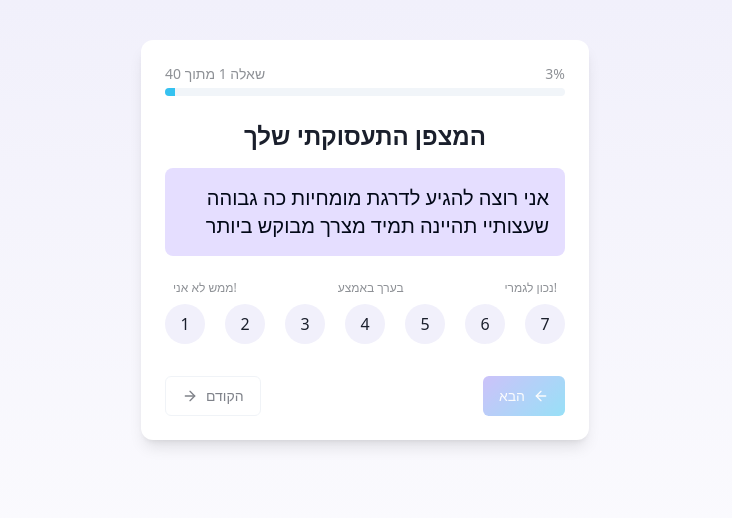
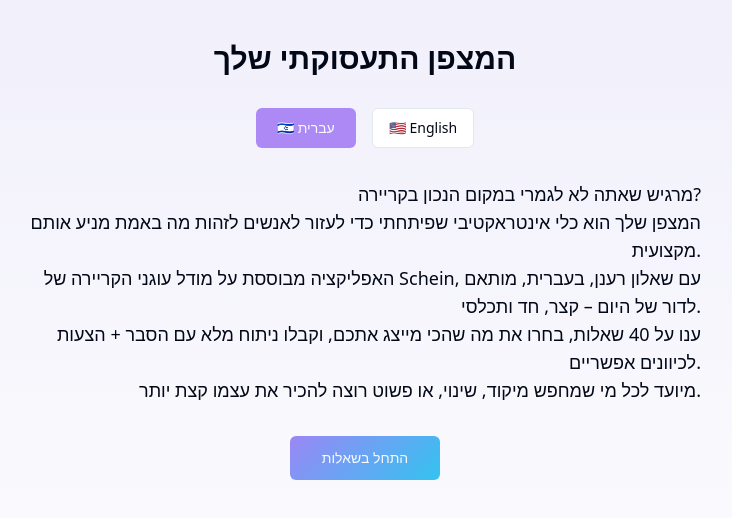
Before and after one commit to Dude775/my-career-anchor, a React (Vite) app: page / in a window 1280 px wide. Shown: the top 518 px of the page, without its empty margins (275-1007 px from the left). Built offline with nearby package versions, Linux system fonts and the light colour scheme.

Commit message:
feat: Add multilingual welcome screen
Implement a welcome screen with language selection (Hebrew/English) and translate the entire app content based on the selected language.

```diff
--- a/src/App.tsx
+++ b/src/App.tsx
@@ -1,8 +1,11 @@
+
 import { Toaster } from "@/components/ui/toaster";
 import { Toaster as Sonner } from "@/components/ui/sonner";
 import { TooltipProvider } from "@/components/ui/tooltip";
 import { QueryClient, QueryClientProvider } from "@tanstack/react-query";
-import { BrowserRouter, Routes, Route } from "react-router-dom";
+import { BrowserRouter, Routes, Route, Navigate } from "react-router-dom";
+import { LanguageProvider } from "./context/LanguageContext";
+import Welcome from "./pages/Welcome";
 import Index from "./pages/Index";
 import NotFound from "./pages/NotFound";
 
@@ -10,17 +13,19 @@ const queryClient = new QueryClient();
 
 const App = () => (
   <QueryClientProvider client={queryClient}>
+    <LanguageProvider>
       <TooltipProvider>
         <Toaster />
         <Sonner />
         <BrowserRouter>
           <Routes>
-          <Route path="/" element={<Index />} />
-          {/* ADD ALL CUSTOM ROUTES ABOVE THE CATCH-ALL "*" ROUTE */}
+            <Route path="/" element={<Welcome />} />
+            <Route path="/quiz" element={<Index />} />
             <Route path="*" element={<NotFound />} />
           </Routes>
         </BrowserRouter>
       </TooltipProvider>
+    </LanguageProvider>
   </QueryClientProvider>
 );
 
--- /dev/null
+++ b/src/context/LanguageContext.tsx
@@ -0,0 +1,29 @@
+
+import React, { createContext, useContext, useState } from 'react';
+
+type Language = 'he' | 'en';
+
+interface LanguageContextType {
+  language: Language;
+  setLanguage: (lang: Language) => void;
+}
+
+const LanguageContext = createContext<LanguageContextType | undefined>(undefined);
+
+export function LanguageProvider({ children }: { children: React.ReactNode }) {
+  const [language, setLanguage] = useState<Language>('he');
+
+  return (
+    <LanguageContext.Provider value={{ language, setLanguage }}>
+      {children}
+    </LanguageContext.Provider>
+  );
+}
+
+export function useLanguage() {
+  const context = useContext(LanguageContext);
+  if (context === undefined) {
+    throw new Error('useLanguage must be used within a LanguageProvider');
+  }
+  return context;
+}
--- /dev/null
+++ b/src/data/translations.ts
@@ -0,0 +1,29 @@
+
+export const translations = {
+  he: {
+    welcome: {
+      title: 'המצפן התעסוקתי שלך',
+      description: `מרגיש שאתה לא לגמרי במקום הנכון בקריירה?
+המצפן שלך הוא כלי אינטראקטיבי שפיתחתי כדי לעזור לאנשים לזהות מה באמת מניע אותם מקצועית.
+האפליקציה מבוססת על מודל עוגני הקריירה של Schein, עם שאלון רענן, בעברית, מותאם לדור של היום – קצר, חד ותכלסי.
+ענו על 40 שאלות, בחרו את מה שהכי מייצג אתכם, וקבלו ניתוח מלא עם הסבר + הצעות לכיוונים אפשריים.
+מיועד לכל מי שמחפש מיקוד, שינוי, או פשוט רוצה להכיר את עצמו קצת יותר.`,
+      startButton: 'התחל בשאלות',
+      selectHebrew: 'עברית',
+      selectEnglish: 'English'
+    }
+  },
+  en: {
+    welcome: {
+      title: 'Your Career Compass',
+      description: `Not sure you're in the right career path?
+Your Compass is an interactive tool I created to help people discover what truly drives them professionally.
+The app is based on Schein's Career Anchors model, refreshed and modernized for today's generation – short, sharp, and straight to the point.
+Answer 40 quick questions, pick what resonates most with you, and get a full analysis with clear explanations and possible directions.
+Perfect for anyone seeking clarity, change, or just a deeper understanding of themselves.`,
+      startButton: 'Start the Quiz',
+      selectHebrew: 'עברית',
+      selectEnglish: 'English'
+    }
+  }
+} as const;
--- /dev/null
+++ b/src/pages/Welcome.tsx
@@ -0,0 +1,50 @@
+
+import { useNavigate } from 'react-router-dom';
+import { Button } from '@/components/ui/button';
+import { useLanguage } from '@/context/LanguageContext';
+import { translations } from '@/data/translations';
+
+const Welcome = () => {
+  const navigate = useNavigate();
+  const { language, setLanguage } = useLanguage();
+  const t = translations[language].welcome;
+
+  return (
+    <div className="min-h-screen bg-gradient-to-b from-quiz-gray to-white flex flex-col items-center px-4 py-10">
+      <div className="w-full max-w-2xl mx-auto text-center">
+        <h1 className="text-3xl font-bold mb-8">{t.title}</h1>
+
+        <div className="flex justify-center gap-4 mb-8">
+          <Button
+            variant={language === 'he' ? 'default' : 'outline'}
+            onClick={() => setLanguage('he')}
+            className="min-w-[100px]"
+          >
+            🇮🇱 {t.selectHebrew}
+          </Button>
+          <Button
+            variant={language === 'en' ? 'default' : 'outline'}
+            onClick={() => setLanguage('en')}
+            className="min-w-[100px]"
+          >
+            🇺🇸 {t.selectEnglish}
+          </Button>
+        </div>
+
+        <div className={`text-lg mb-8 whitespace-pre-line text-${language === 'he' ? 'right' : 'left'}`}>
+          {t.description}
+        </div>
+
+        <Button
+          onClick={() => navigate('/quiz')}
+          size="lg"
+          className="quiz-button border-0"
+        >
+          {t.startButton}
+        </Button>
+      </div>
+    </div>
+  );
+};
+
+export default Welcome;
```
Lines whose indentation alone changed are shown as unchanged.
